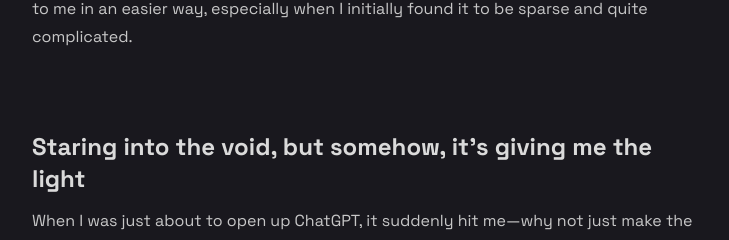
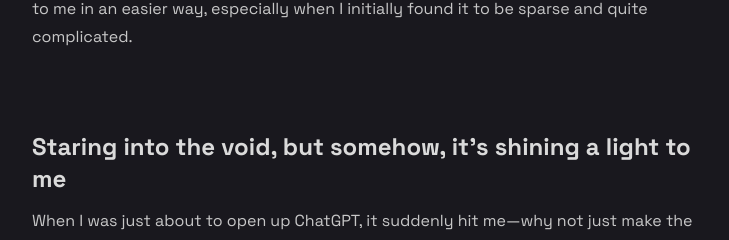
Before and after one commit to jdichh/portfolio-next, a Next.js app: page /posts/my-first-shenanigans-in-3d in a window 1280 px wide. Shown: the part 4599-4839 px from the top of the page, without its empty margins (274-1003 px from the left). Built offline with nearby package versions, Linux system fonts and the light colour scheme.

Commit message:
updated section heading

```diff
--- a/src/pages/posts/my-first-shenanigans-in-3d/index.tsx
+++ b/src/pages/posts/my-first-shenanigans-in-3d/index.tsx
@@ -299,7 +299,7 @@ export default function index() {
               className="text-xl sm:text-2xl font-bold mt-20 mb-3 scroll-mt-20"
               id="actual"
             >
-              Staring into the void, but somehow, it's giving me the light
+              Staring into the void, but somehow, it's shining a light to me
             </h2>
 
             <p className="leading-7 mb-8 opacity-90">
```
